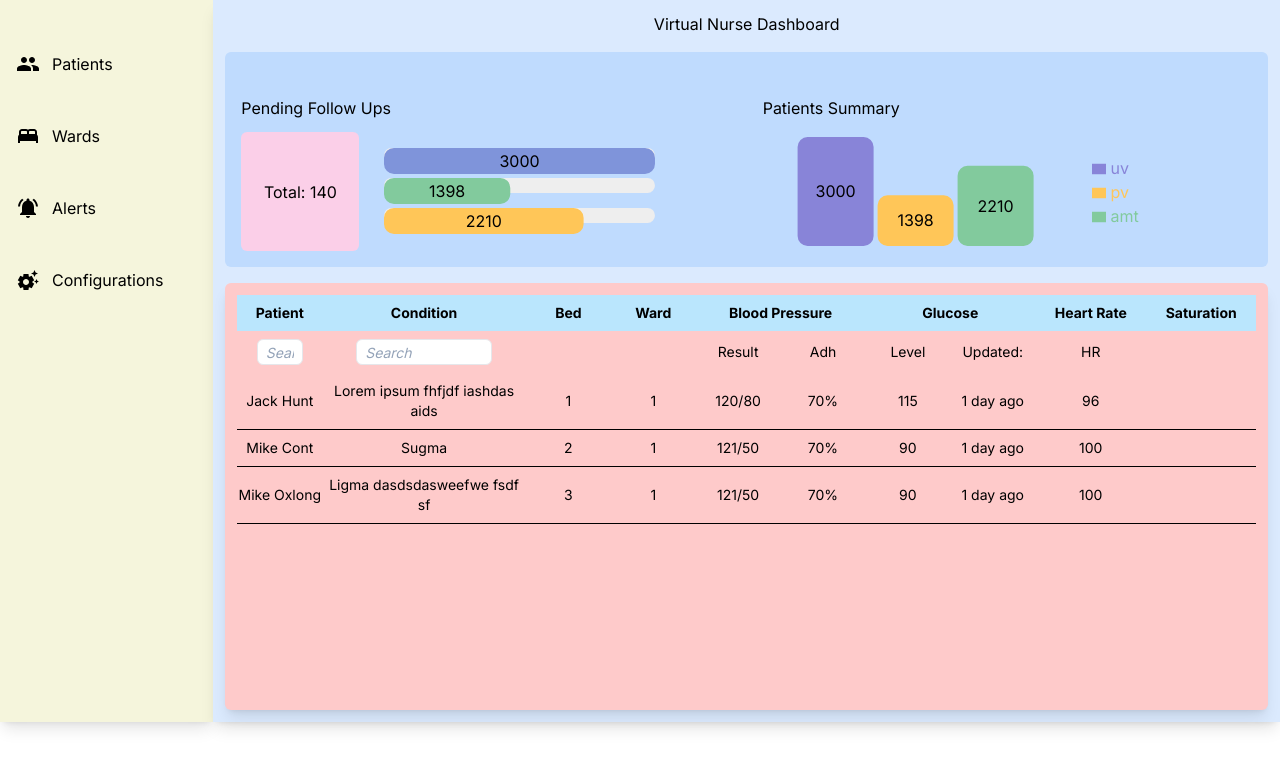
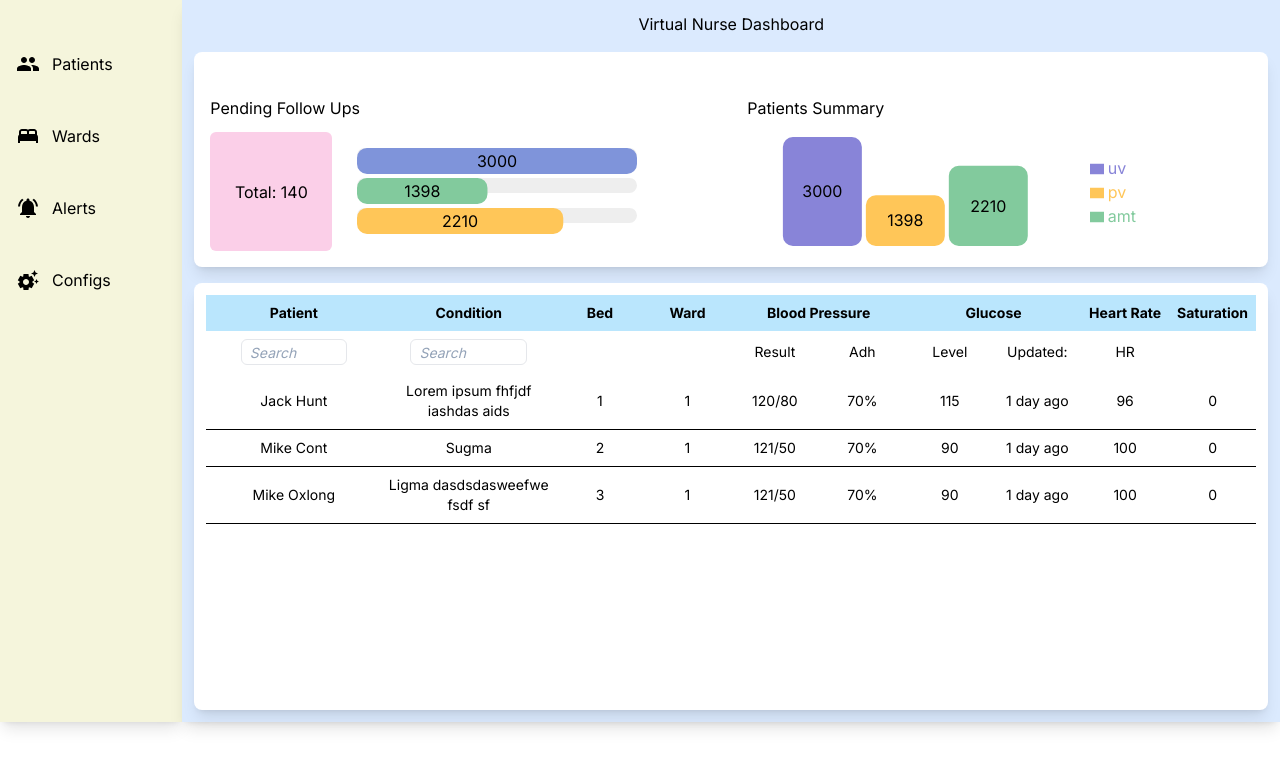
Before and after one commit to AHVirtualNursing/virtual-nursing-dashboard, a Next.js app: page /dashboard in a window 1280 px wide. Shown: the top 768 px of the page. Built offline with nearby package versions, Linux system fonts and the light colour scheme.

Commit message:
style: change color and width of dashboard

```diff
--- a/src/components/patients.tsx
+++ b/src/components/patients.tsx
@@ -1,8 +1,9 @@
-import React from "react";
+import React, { useEffect, useState } from "react";
 
 export default function Patients() {
   const patientData = [
     {
+      id: 1,
       name: "Jack Hunt",
       condition: "Lorem ipsum fhfjdf  iashdas  aids",
       ward: "1",
@@ -13,6 +14,7 @@ export default function Patients() {
       hr: "96",
     },
     {
+      id: 2,
       name: "Mike Cont",
       condition: "Sugma",
       ward: "1",
@@ -23,6 +25,7 @@ export default function Patients() {
       hr: "100",
     },
     {
+      id: 3,
       name: "Mike Oxlong",
       condition: "Ligma dasdsdasweefwe fsdf sf",
       ward: "1",
@@ -42,6 +45,22 @@ export default function Patients() {
       name="search"
     />
   );
+
+  const [number, setNumber] = useState(0);
+  // useEffect(() => {
+  //   function getRandomInteger(min, max) {
+  //     min = Math.ceil(min);
+  //     max = Math.floor(max);
+  //     return Math.floor(Math.random() * (max - min + 1)) + min;
+  //   }
+  //   const interval = setInterval(() => {
+  //     const num = getRandomInteger(0, 100);
+  //     setNumber(num);
+  //   }, 2000);
+  //   return () => {
+  //     clearInterval(interval);
+  //   };
+  // }, [number]);
 
   return (
     <table className="table-auto w-full border-collapse">
@@ -74,9 +93,9 @@ export default function Patients() {
           <td className="text-sm">HR</td>
         </tr>
         {patientData.map((pd) => (
-          <tr className="border-b border-black">
-            <td className="text-sm py-2 w-1/12">{pd.name}</td>
-            <td className="text-sm py-2 w-1/5">{pd.condition}</td>
+          <tr className="border-b border-black" key={pd.id}>
+            <td className="text-sm py-2 w-1/6">{pd.name}</td>
+            <td className="text-sm py-2 w-1/6">{pd.condition}</td>
             <td className="text-sm py-2 w-1/12">{pd.bed}</td>
             <td className="text-sm py-2 w-1/12">{pd.ward}</td>
             <td className="text-sm py-2 w-1/12">{pd.bp}</td>
@@ -84,6 +103,7 @@ export default function Patients() {
             <td className="text-sm py-2 w-1/12">{pd.glucose}</td>
             <td className="text-sm py-2 w-1/12">1 day ago</td>
             <td className="text-sm py-2">{pd.hr}</td>
+            <td className="text-sm py-2">{number}</td>
           </tr>
         ))}
       </tbody>
--- a/src/components/sidebar.tsx
+++ b/src/components/sidebar.tsx
@@ -17,7 +17,7 @@ export default function Sidebar() {
         dest={"alerts"}
       />
       <SidebarTab
-        name={"Configurations"}
+        name={"Configs"}
         icon={<SettingsSuggestIcon />}
         dest={"configs"}
       />
@@ -36,7 +36,7 @@ const SidebarTab = ({ name, icon, dest }: SidebarTabProps) => {
     <Link href={dest}>
       <div className="flex group gap-3 hover:bg-slate-200 cursor-pointer p-4 rounded-md">
         {icon}
-        <span>{name}</span>
+        <span className="text-md">{name}</span>
       </div>
     </Link>
   );
--- a/src/pages/dashboard.tsx
+++ b/src/pages/dashboard.tsx
@@ -4,13 +4,13 @@ import Summary from "@/components/Summary";
 
 export default function Dashboard() {
   return (
-    <div className="flex flex-col p-3 gap-4 bg-blue-100 w-5/6 shadow-lg">
+    <div className="flex flex-col p-3 gap-4 bg-blue-100 w-full shadow-lg">
       <h1>Virtual Nurse Dashboard</h1>
-      <div className="bg-blue-200 rounded-md h-2/6 pt-7 flex ">
+      <div className="bg-white rounded-lg h-2/6 pt-7 flex shadow-lg ">
         <PendingFollowUps />
         <Summary />
       </div>
-      <div className="bg-red-200 rounded-md h-4/6 p-3 shadow-lg">
+      <div className="bg-white rounded-lg h-4/6 p-3 shadow-lg">
         <Patients />
       </div>
     </div>
```
